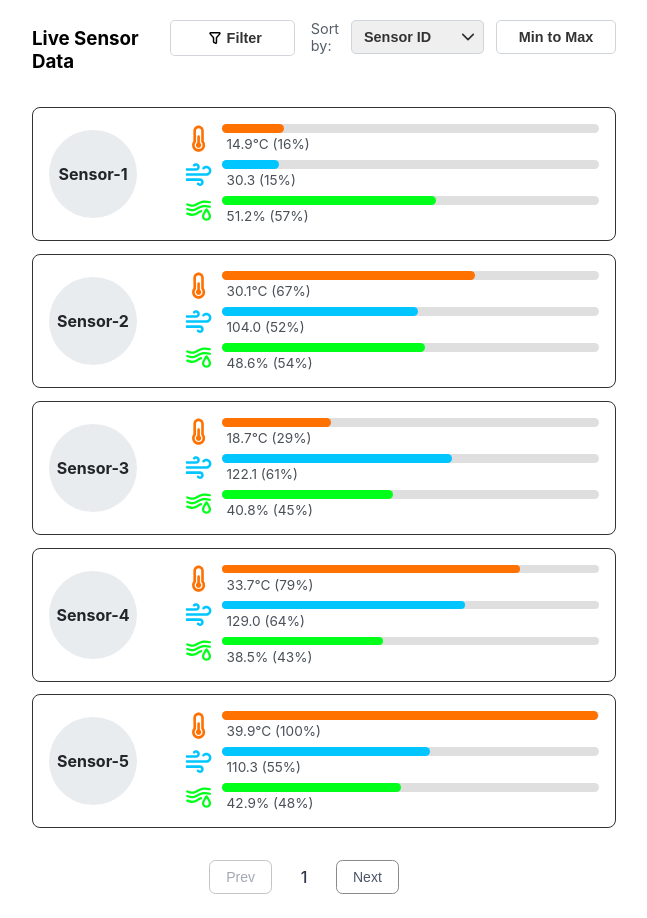
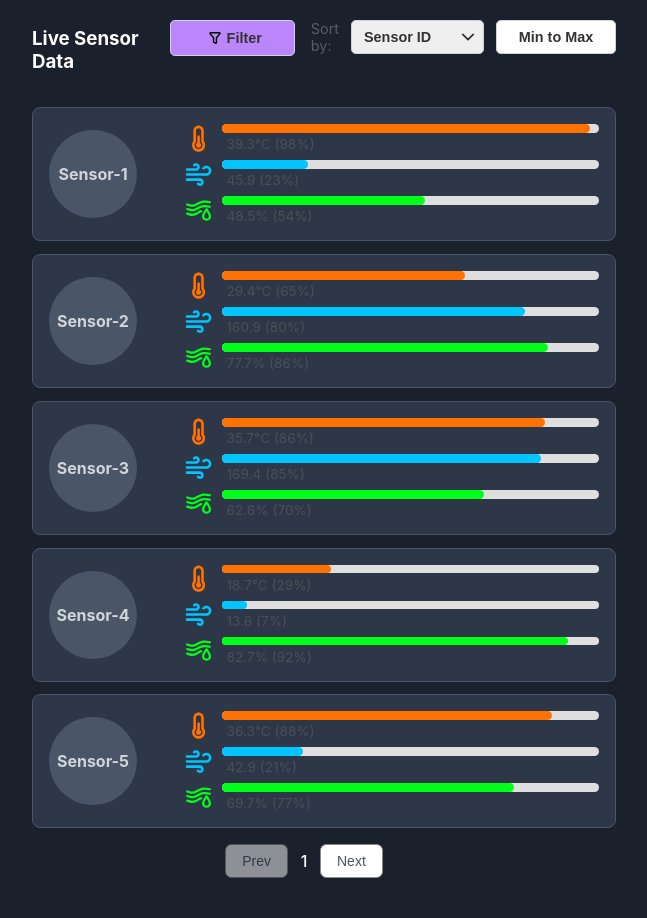
Before and after one commit to surysaroch/dashboard, a React (Vite) app: page / in a window 1280 px wide. Shown: the whole page, without its empty margins (336-983 px from the left). After the commit the page ends 886 px from the top, so only its background shows below. Built offline with nearby package versions, Linux system fonts and the light colour scheme.

Commit message:
changing the ui to dark mode

```diff
--- a/src/components/Dashboard.tsx
+++ b/src/components/Dashboard.tsx
@@ -26,7 +26,7 @@ const Dashboard: React.FC = () => {
   const [chosenSensorId, setChosenSensorId] = useState('')
 
   useEffect(() => {
-    const stopSimulation = SimulateRealTimeData(100, 1000, (updates: SensorMetric[]) => {
+    const stopSimulation = SimulateRealTimeData(100000, 1000, (updates: SensorMetric[]) => {
       setSensorData(updates);
     });
 
--- a/src/components/dashboard.css
+++ b/src/components/dashboard.css
@@ -1,5 +1,6 @@
 body {
     font-family: -apple-system, BlinkMacSystemFont, "Segoe UI", Roboto, Helvetica, Arial, sans-serif;
+    background-color: #1a202c;
 }
 
 .dashboard-container {
@@ -15,6 +16,7 @@ body {
 .heading-container h3{
     width: 100%;
     margin-left: 2.5rem;
+    color: white;
 }
 
 .features-container{
@@ -28,9 +30,7 @@ body {
     display: flex;
     align-items: center;
     justify-content: center;
-    gap: 1rem;
-    padding: 1rem;
-  }
+   }
 
   .pagination-container button {
     padding: 0.5rem 1rem;
@@ -40,7 +40,7 @@ body {
     font-size: 0.875rem;
     color: #4a5568;
     cursor: pointer;
-    transition: all 0.2s ease;
+
   }
 
   .pagination-container button:disabled {
@@ -51,7 +51,7 @@ body {
   .page-number {
     font-size: 1rem;
     font-weight: 500;
-    color: #2d3748;
-    min-width: 2rem;
+    color: #ffffff;
+    width: 2rem;
     text-align: center;
 }
--- a/src/components/filtering.css
+++ b/src/components/filtering.css
@@ -4,7 +4,7 @@
 
 .filter-toggle-btn {
     font-weight: bold;
-    background-color: #ffffff;
+    background-color: #BB86FC;
     color: #333;
     border: 1px solid #d1d5db;
     border-radius: 0.3rem;
@@ -31,6 +31,7 @@
     padding: 1.25rem;
     margin-top: 0.5rem;
     display: flex;
+    position:absolute;
     flex-direction: column;
     gap: 1.25rem;
 }
--- a/src/components/rowData.css
+++ b/src/components/rowData.css
@@ -4,12 +4,13 @@ body {
 
 .row-data-container {
     margin-bottom: 0.8rem;
-    border: 0.09rem solid #333333;
+    border: 0.09rem solid #4a5568;
     border-radius: 0.5rem;
     list-style-type: none;
     padding: 1rem;
     display: flex;
     flex-direction: column;
+    background-color: #2d3748;
 
 }
 
@@ -26,7 +27,7 @@ body {
     justify-content: center;
     align-items: center;
     text-align: center;
-    background-color: #e9ecef;
+    background-color: #4a5568;
     border-radius: 50%;
     width: 5.5rem;
     height: 5.5rem;
@@ -37,7 +38,7 @@ body {
 .sensor-id {
     font-weight: bold;
     font-size: 1em;
-    color: #212529;
+    color: #d1d5db;
 }
 
 .metric-container {
```
